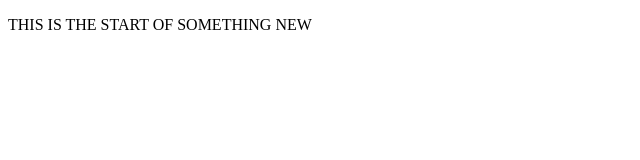
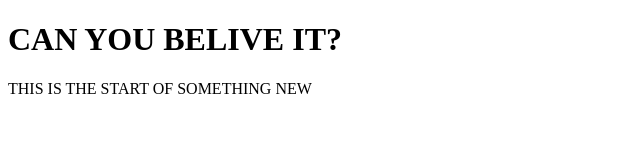
Before and after one commit to Pundorable/CRAZY, a plain HTML site: page index.html in a window 1280 px wide. Shown: the whole page, without its empty margins (0-640 px from the left). Drawn offline with Linux system fonts and the light colour scheme.

Commit message:
Update index.html

```diff
--- a/index.html
+++ b/index.html
@@ -5,6 +5,7 @@
   <meta name="viewport" content="width=device-width">
   <title>Portfolio</title>
 </head>
+  <h1>CAN YOU BELIVE IT?</h1>
 <body>
 <p>THIS IS THE START OF SOMETHING NEW</p>
 </body>
```
